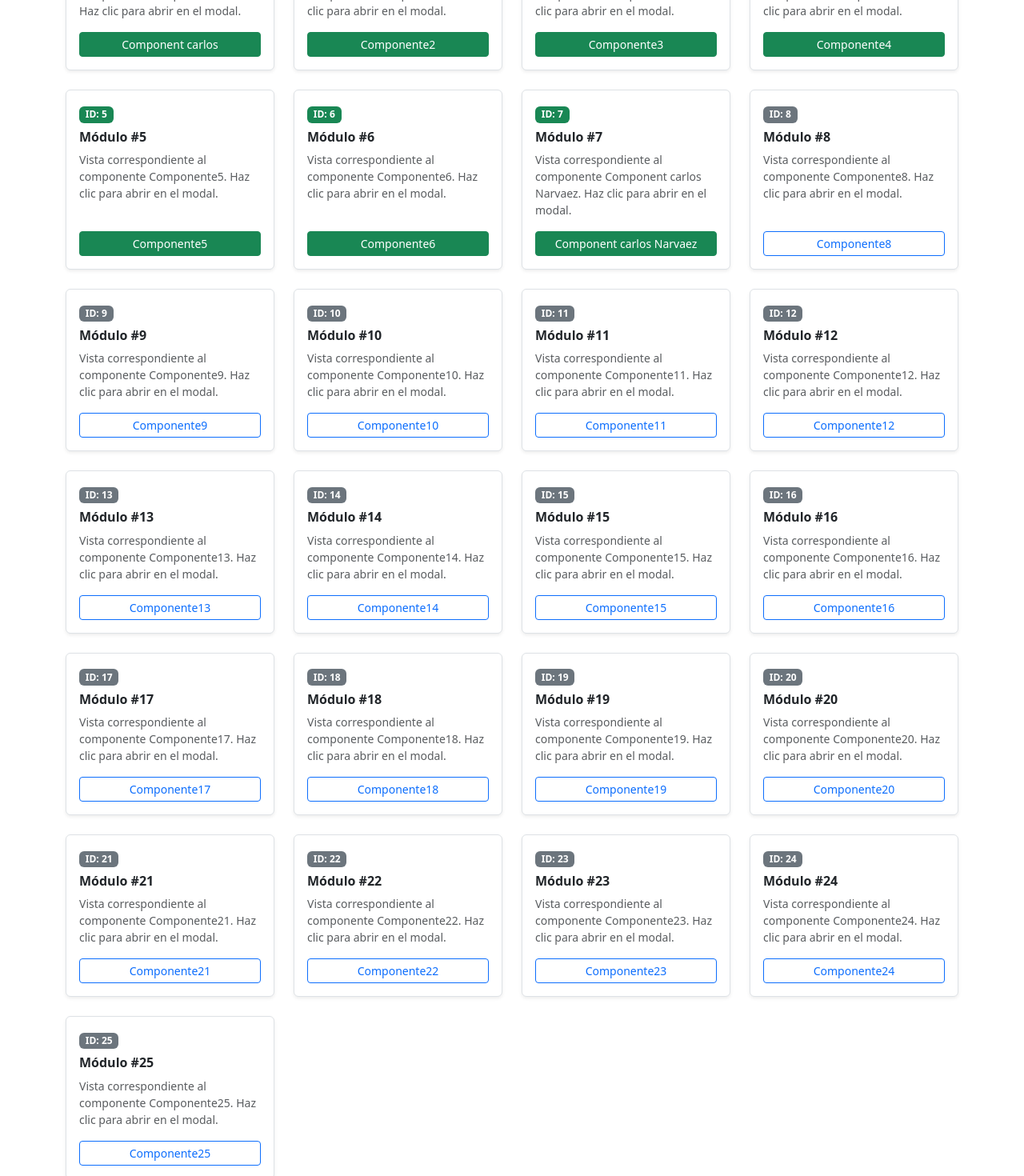
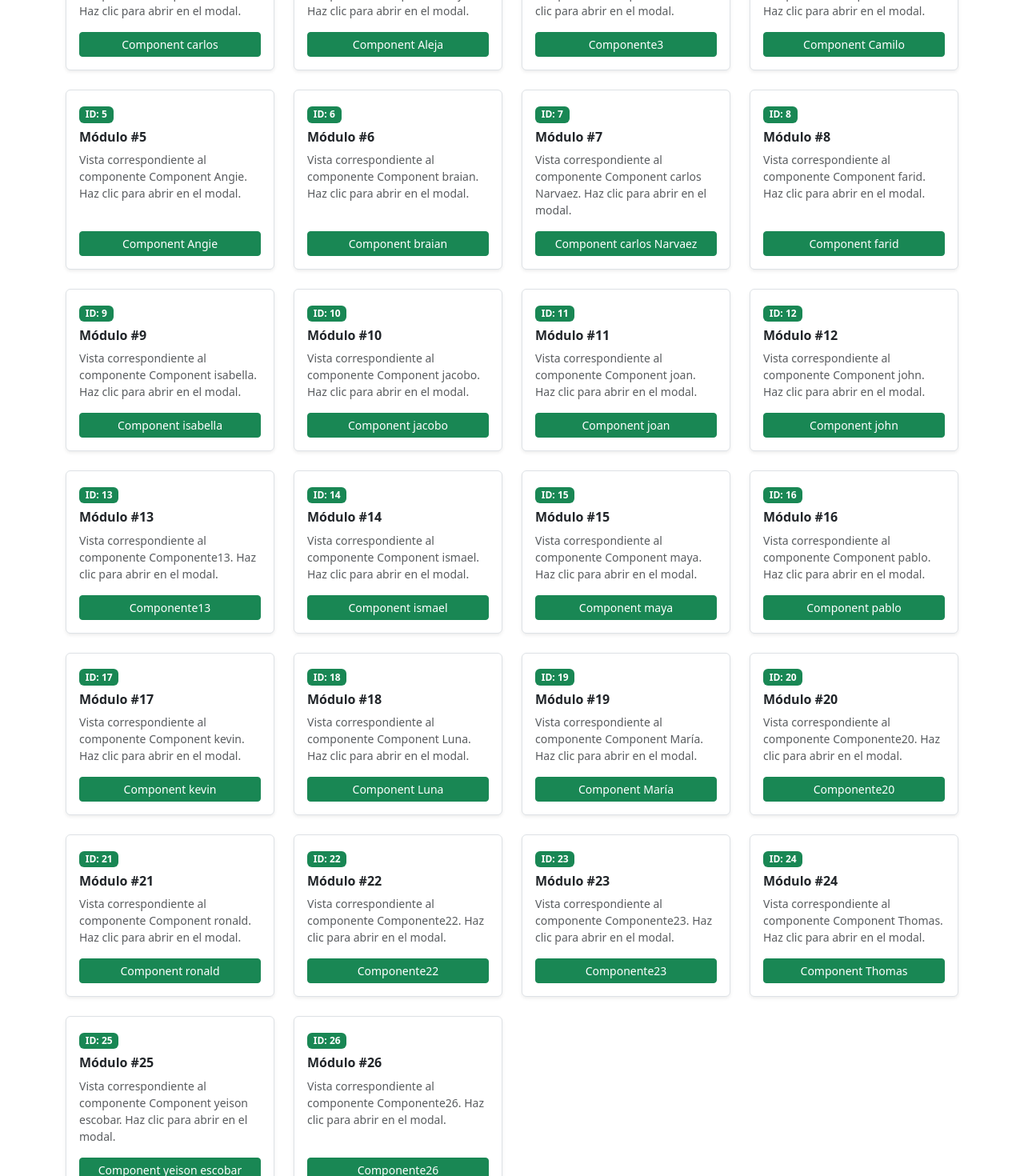
Before and after one commit to carloscastrox/react_gitflow, a React (Vite) app: page / in a window 1280 px wide. Shown: the part 340-1810 px from the top of the page at 80% size. Built offline with nearby package versions, Linux system fonts and the light colour scheme.

Commit message:
Update Main component to include 26 components

```diff
--- a/src/features/landing/Main.jsx
+++ b/src/features/landing/Main.jsx
@@ -1,40 +1,95 @@
 import React, { useState } from 'react'
 import { Componentcarlos } from '../carloscastro/Componentcarlos'
+
+// Aquí puedes importar otros componentes según sea necesario
+import { Componentyeisonescobar } from '../yeisonescobar/Componentyeisonescobar'
+import { ComponentThomas } from "../thomascano/Componentethomas";
+import { Ronaldlunacom } from '../ronaldluna/Ronaldlunacom'
+import { Componentmarria as ComponentMaria } from '../mariarivera/ComponenMaria'
+import { ComponentLuna } from '../lunaaguasmejia/ComponentLuna';
+import { Componentkevin } from '../kevinosorio/Componentkevin'
+import { Componentpablo } from "../juanpablo/Componentpablo";
+import { Componentmaya } from '../juanmaya/Componentmaya'
+import { Componentismael } from '../ismaeldiaz/componentismael'
+import { Componentjohn } from '../johndiaz/Componentjohn'
+import Componentjoan from '../joanrios/Componentjoan.jsx'
+import { ComponentJacobo } from '../jacobopaniagua/componentjacobo'
+import { Componentisabella } from '../isabellazambrano/Componentisabella'
+import { Componentfarid } from '../faridcoterah/Componentfarid'
 import {Componentcarlosnarvaez} from '../carlosnarvaez/Componentcarlosnarvaez';
+import { ComponentBraian } from '../Braianquintero/Componentbraian'
+import Componentcamilocordoba from "../camilocordoba/Componentcamilocordoba"
+import { ComponentAngie } from '../angierodriguez/Componentangie'
+import { ComponentAleja } from '../alejandralondoño/ComponentAleja'
 
 
-
-// Aquí puedes importar otros componentes según sea necesario
-
-
-
-
-// Aquí puedes importar otros componentes según sea necesario
 export const Main = () => {
   const [activeComponentId, setActiveComponentId] = useState(null);
 
   // Generación de los 25 componentes con sus respectivos nombres
-  const cardsData = Array.from({ length: 25 }, (_, i) => {
+  const cardsData = Array.from({ length: 26 }, (_, i) => {
     const id = i + 1;
     let componentName = `Componente${id}`;
 
     if (id === 1) componentName = 'Component carlos';
+
+    // Agregar la lógica para otros componentes según sea necesario
+    if (id === 25) componentName = 'Component yeison escobar';
+    if (id === 24) componentName = 'Component Thomas';
+    //Falta el componente 22 y 23
+    if (id === 21) componentName = 'Component ronald';
+    //Falta el componente 20
+    if (id === 19) componentName = 'Component María';
+    if (id === 18) componentName = 'Component Luna'
+    if (id === 17) componentName = 'Component kevin';
+    if (id === 16) componentName = "Component pablo";
+    if (id === 15) componentName = 'Component maya';
+    if (id === 14) componentName = 'Component ismael';
+    //Falta el componente 13
+    if (id === 12) componentName = 'Component john';
+    if (id === 11) componentName = 'Component joan';
+    if (id === 10) componentName = 'Component jacobo';
+    if (id === 9) componentName = 'Component isabella';
+    if (id === 8) componentName = 'Component farid';
     if (id === 7) componentName = 'Component carlos Narvaez';
-    // Agregar la lógica para otros componentes según sea necesario
+    if (id === 6) componentName = 'Component braian';
+    if (id === 5) componentName = 'Component Angie';
+    if (id === 4) componentName = 'Component Camilo';
+    //Falta el componente 3
+    if (id === 2) componentName = 'Component Aleja';
 
-    return {
+ return {
       id,
       name: componentName,
       title: `Módulo #${id}`,
       description: `Vista correspondiente al componente ${componentName}. Haz clic para abrir en el modal.`,
-    };
-  });
+    }
+  })
 
   // Renderizado dinámico del contenido dentro del modal según el ID seleccionado
   const renderModalContent = (id) => {
     if (id === 1) return <Componentcarlos />;
+
+    // Agregar la lógica para otros componentes según sea necesario
+    if (id === 25) return <Componentyeisonescobar />;
+    if (id === 24) return <ComponentThomas/>;
+    if (id === 21) return <Ronaldlunacom />;
+    if (id === 19) return <ComponentMaria />;
+    if (id === 18) return <ComponentLuna />
+    if (id === 17) return <Componentkevin />;
+    if (id === 16) return <Componentpablo />;
+    if (id === 15) return <Componentmaya />;
+    if (id === 14) return <Componentismael />;
+    if (id === 12) return <Componentjohn />;
+    if (id === 11) return <Componentjoan />;
+    if (id === 10) return <ComponentJacobo />;
+    if (id === 9) return <Componentisabella />;
+    if (id === 8) return <Componentfarid />;
     if (id === 7) return <Componentcarlosnarvaez />;
-    // Agregar la lógica para otros componentes según sea necesario
+    if (id === 6) return <ComponentBraian />;
+    if (id === 5) return <ComponentAngie />;
+    if (id === 4) return <Componentcamilocordoba />;
+    if (id === 2) return <ComponentAleja />;
 
     const currentName = cardsData.find(c => c.id === id)?.name;
 
@@ -52,12 +107,12 @@ export const Main = () => {
     <main className="container my-5 flex-grow-1" id="componentes">
       <div className="row mb-4">
         <div className="col-12 text-center">
-          <h1 className="fw-bold">Catálogo de 25 Componentes</h1>
+          <p className="h1 fw-bold">Catálogo de 26 Componentes</p>
           <p className="text-muted">Selecciona cualquier tarjeta para desplegar su respectivo componente en una ventana modal.</p>
         </div>
       </div>
 
-      {/* Grid de 25 Tarjetas */}
+     {/* Grid de 26 Tarjetas */}
       <div className="row g-4">
         {cardsData.map((card) => (
           <div key={card.id} className="col-12 col-sm-6 col-md-4 col-lg-3">
@@ -70,14 +125,14 @@ export const Main = () => {
             >
               <div className="card-body d-flex flex-column justify-content-between">
                 <div>
-                  <span className={`badge mb-2 ${card.id <= 7 ? 'bg-success' : 'bg-secondary'}`}>
+                  <span className={`badge mb-2 ${card.id <= 26 ? 'bg-success' : 'bg-secondary'}`}>
                     ID: {card.id}
                   </span>
                   <h5 className="card-title h6 fw-bold">{card.title}</h5>
                   <p className="card-text small text-muted">{card.description}</p>
                 </div>
                 <button
-                  className={`btn btn-sm mt-3 w-100 text-truncate ${card.id <= 7 ? 'btn-success' : 'btn-outline-primary'}`}
+                  className={`btn btn-sm mt-3 w-100 text-truncate ${card.id <= 26 ? 'btn-success' : 'btn-outline-primary'}`}
                   onClick={(e) => {
                     e.stopPropagation();
                     setActiveComponentId(card.id);
```
